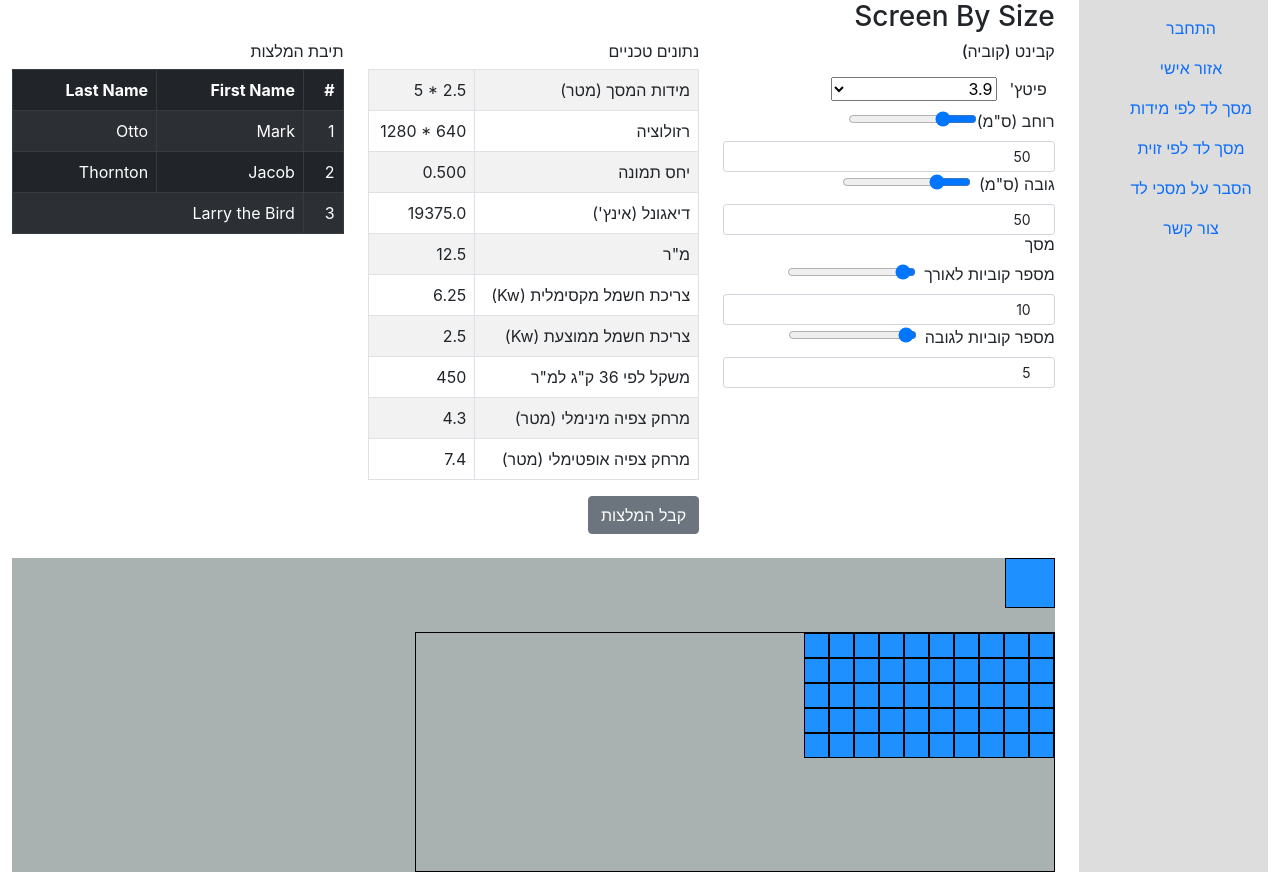
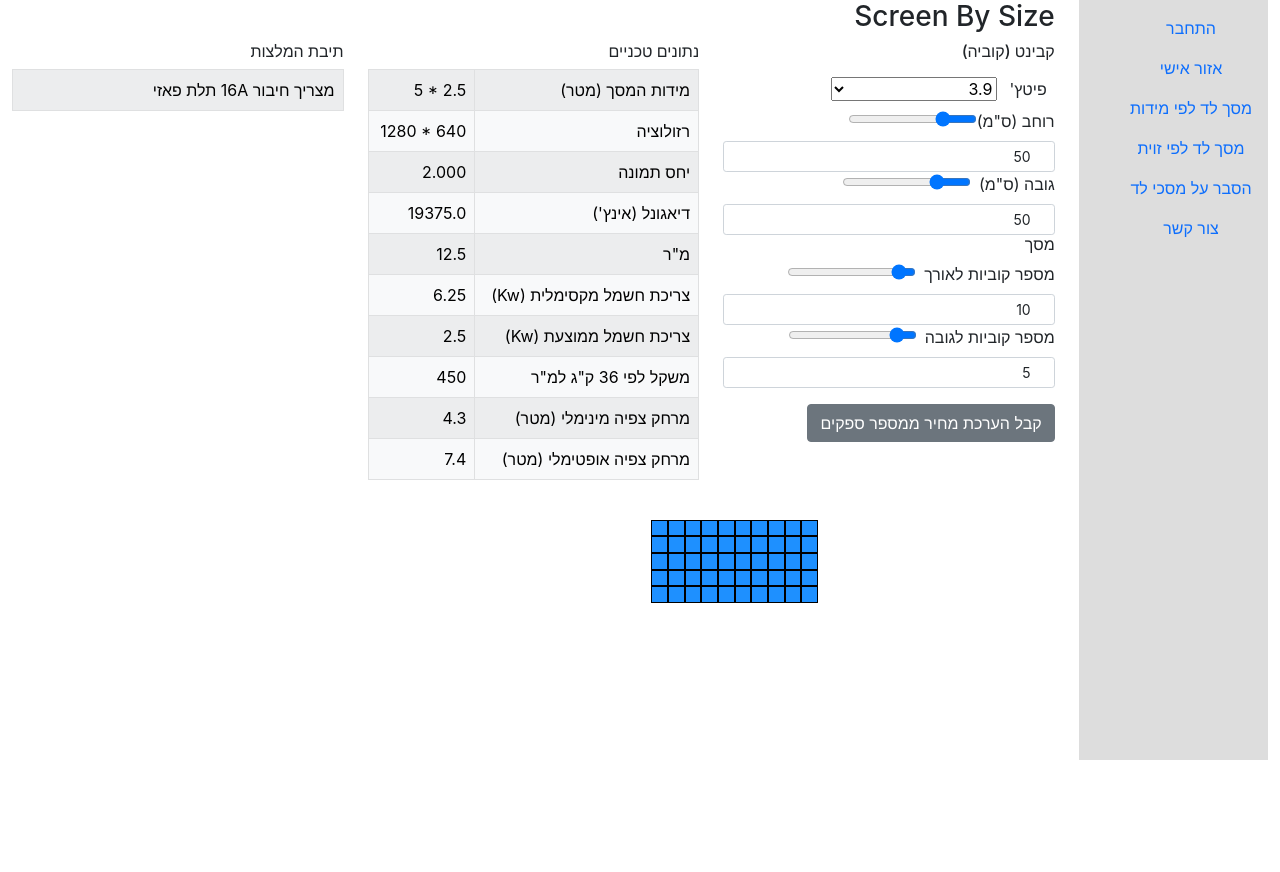
Before and after one commit to EliSheftolovich/Led-Screen-App, a React (Create React App) app: page /#/ScreenBySize in a window 1280 px wide. After the commit the page ends 800 px from the top, so only its background shows below. Built offline with nearby package versions, Linux system fonts and the light colour scheme.

Commit message:
before raising state to App

```diff
--- a/src/App.js
+++ b/src/App.js
@@ -21,7 +21,7 @@ class App extends React.Component {
                     <Container fluid>
                         <Row>
                             <Route exact path={['/ScreenBySize', '/ScreenByAngle', '/Info', '/ContactUs', '/PersonalArea']}>
-                                <Col xs={3} sm={2} >
+                                <Col xs={2} >
                                 <AppNavbar />
                                 </Col>
                             </Route>
@@ -33,31 +33,31 @@ class App extends React.Component {
                                     </Col>
                                 </Route>
                                 <Route exact path="/ScreenBySize">
-                                    <Col xs={9} sm={10} >
+                                    <Col xs={10}>
                                         <ScreenBySize />
                                     </Col>
                                 </Route>
 
                                 <Route exact path="/ScreenByAngle">
-                                    <Col xs={9} sm={10} >
+                                    <Col xs={10} >
                                         <ScreenByAngle />
                                     </Col>
                                 </Route>
 
                                 <Route exact path="/Info">
-                                    <Col xs={9} sm={10} >
+                                    <Col xs={10} >
                                         <Info />
                                     </Col>
                                 </Route>
 
                                 <Route exact path="/ContactUs">
-                                    <Col xs={9} sm={10} >
+                                    <Col xs={10} >
                                         <ContactUs />
                                     </Col>
                                 </Route>
 
                                 <Route exact path="/PersonalArea">
-                                    <Col xs={9} sm={10} >
+                                    <Col xs={10} >
                                         <PersonalArea />
                                     </Col>
                                 </Route>
--- a/src/comp/UserForm.jsx
+++ b/src/comp/UserForm.jsx
@@ -6,7 +6,8 @@ class UserForm extends Component {
     render() {
         const {cabinetWidth, cabinetHeight, cabinetPitch, cabinetsHor, cabinetsVer } = this.props;
         return (
-            <Form>
+            <div>
+                <Form>
                 <h6>קבינט (קוביה)</h6>
 
                 <Form.Group controlId="cabinetPitch" >
@@ -60,13 +61,13 @@ class UserForm extends Component {
                 <Form.Control
                  value={cabinetsHor}
                  onChange={this.props.cabinetsHorChange}
-                 min="1" max="200"
+                 min="2" max="100"
                 size="sm" type="range" />
 
                 <Form.Control
                 value={cabinetsHor}
                 onChange={this.props.cabinetsHorChange}
-                min="1" max="200"
+                min="2" max="100"
                 size="sm" type="number" />
             </Form.Group>
 
@@ -75,17 +76,21 @@ class UserForm extends Component {
                 <Form.Control
                  value={cabinetsVer}
                  onChange={this.props.cabinetsVerChange}
-                 min="1" max="200"
+                 min="2" max="30"
                 size="sm" type="range" />
 
                 <Form.Control
                 value={cabinetsVer}
                 onChange={this.props.cabinetsVerChange}
-                min="1" max="200"
+                min="2" max="30"
                 size="sm" type="number" />
             </Form.Group>
 
             </Form>
+
+            <button className="btn btn-secondary mt-3">קבל הערכת מחיר ממספר ספקים</button>
+
+            </div>
 
           );
     }
--- a/src/comp/UserScreen.css
+++ b/src/comp/UserScreen.css
@@ -1,13 +1,13 @@
 .user-screen {
-  background-color: rgb(169, 177, 177);
+  /* background-color: rgb(169, 177, 177); */
 }
 
 .screen-wraper {
-  /* display: flex;
-  align-items: flex-end;
-  justify-content: flex-start; */
-  display: grid;
-  border: black solid 1px;
+  display: flex;
+  /* align-items: flex-end; */
+  justify-content: center;
+  /* display: grid; */
+  /* border: black solid 1px; */
   width: 50vw;
   height: 30vh;
   /* resize: none; */
--- a/src/comp/UserScreen.jsx
+++ b/src/comp/UserScreen.jsx
@@ -1,5 +1,5 @@
 import React, { Component } from 'react';
-import uuid from 'react-uuid'
+import uuid from 'react-uuid';
 import { FontAwesomeIcon } from '@fortawesome/react-fontawesome'
 import {faMale } from '@fortawesome/free-solid-svg-icons';
 
@@ -22,7 +22,7 @@ class UserScreen extends Component {
     }
 
     render() {
-        const {cabinetsHor, cabinetsVer, cabinetHeight, cabinetWidth, cabinetPitch } = this.props;
+        const {cabinetsHor, cabinetsVer, cabinetHeight, cabinetWidth } = this.props;
 
         const cabinetSize = {
             backgroundColor: "DodgerBlue",
@@ -31,9 +31,16 @@ class UserScreen extends Component {
             width: cabinetWidth
           };
 
+          let ratio = 3;
+          if (cabinetsHor > 90 || cabinetsVer > 35) {ratio = 5.5}
+          else if (cabinetsHor > 80 || cabinetsVer > 30) {ratio = 5}
+          else if (cabinetsHor > 70 || cabinetsVer > 25) {ratio = 4.5}
+          else if  (cabinetsHor > 60 || cabinetsVer > 20) {ratio = 4}
+          else if (cabinetsHor > 50 || cabinetsVer > 15) {ratio = 3.5}
+
           const userScreenStyle = {
-            width: (cabinetsHor * cabinetWidth)/2 + "px",
-            height: (cabinetsVer * cabinetHeight)/2 + "px",
+            width: (cabinetsHor * cabinetWidth)/ratio + "px",
+            height: (cabinetsVer * cabinetHeight)/ratio + "px",
             backgroundColor: "DodgerBlue",
             display: "flex",
             flexWrap: "wrap"
@@ -41,9 +48,10 @@ class UserScreen extends Component {
 
         return (
         <div className="user-screen">
-            <div style={cabinetSize}></div>
-            <br></br>
+            {/* <div style={cabinetSize}></div> */}
+            {/* <br></br> */}
             <div className="screen-wraper" >
+
             {/* <figure>
                 <FontAwesomeIcon icon={faMale}
                 preserveAspectRatio="xMidYMin slice" x="0" y="30"
@@ -51,6 +59,7 @@ class UserScreen extends Component {
                 // className="man-icon"
                 />
             </figure>  */}
+
                 <div style={userScreenStyle} >
                 {this.renderCabinets()}
                 </div>
--- a/src/comp/UserTips.jsx
+++ b/src/comp/UserTips.jsx
@@ -1,34 +1,73 @@
 import React, { Component } from 'react';
+import uuid from 'react-uuid'
+
 import { Table } from 'react-bootstrap';
 
 class Usertips extends Component {
     render() {
+      const {screenLength, screenHigth, screenSize, screenHorRes, screenVerRes, screenResolution,
+        screenRatio, screenDiagonal, ScreenSqm, screenMaxPowerCons, screenAvPowerCons,
+         screenWeigth, screenMinView, screenOptView} = this.props.screenTechData
+
+         const notifications = [];
+
+         if (screenMaxPowerCons > 72000 ){
+          notifications.push(<div>מצריך חיבור מעל  125A תלת פאזי</div>)
+        }
+        else if (screenMaxPowerCons > 54000){
+          notifications.push(<div>מצריך חיבור פעמיים 63A  תלת פאזי</div>)
+        }
+        else if (screenMaxPowerCons > 36000){
+          notifications.push(<div>מצריך חיבור 63A ו32A תלת פאזי</div>)
+        }
+        else if (screenMaxPowerCons > 18000){
+          notifications.push(<div>מצריך חיבור 63A תלת פאזי</div>)
+        }
+        else if (screenMaxPowerCons > 9000){
+          notifications.push(<div>מצריך חיבור 32A תלת פאזי</div>)
+        }
+        else if (screenMaxPowerCons > 3000){
+          notifications.push(<div>מצריך חיבור 16A תלת פאזי</div>)
+        }
+        else {
+          notifications.push(<div>מצריך חיבור 16A חד פאזי</div>)
+        }
+
+        if (screenHorRes > 7680 || screenVerRes > 4320 ){
+          notifications.push(<div> רזולוציה גבוהה מ 8K, מצריך מערכת ניגון תוכן מסונכרנת מרובת יציאות</div>)
+        }
+        else if (screenHorRes > 3840 || screenVerRes > 2160){
+          notifications.push(<div> רזולוציה גבוהה מ 4K, צריך מערכת ניגון תוכן מסונכרנת עם מספר יציאות </div>)
+        }
+        else if (screenHorRes > 1920 || screenVerRes > 1080){
+          notifications.push(<div>רזולוציה גבוהה מ full-hd, יתכן וצריך מערכת ניגון תוכן מסונכרנת</div>)
+        }
+
+        if (screenRatio > 1.72 && screenRatio < 1.82 ){
+          notifications.push(<div> המסך הוא בתחום יחס תמונה 16:9</div>)
+        }
+        else if (screenRatio > 1.55 && screenRatio < 1.65 ){
+          notifications.push(<div> המסך הוא בתחום יחס תמונה 16:10</div>)
+        }
+        else if (screenRatio > 1.28 && screenRatio < 1.38 ){
+          notifications.push(<div> המסך הוא בתחום יחס תמונה 4:3</div>)
+        }
+
+
+
+
         return (
             <div>
 <h6>תיבת המלצות</h6>
-<Table striped bordered hover variant="dark">
-  <thead>
-    <tr>
-      <th>#</th>
-      <th>First Name</th>
-      <th>Last Name</th>
-    </tr>
-  </thead>
+<Table striped bordered hover variant="light">
   <tbody>
-    <tr>
-      <td>1</td>
-      <td>Mark</td>
-      <td>Otto</td>
-    </tr>
-    <tr>
-      <td>2</td>
-      <td>Jacob</td>
-      <td>Thornton</td>
-    </tr>
-    <tr>
-      <td>3</td>
-      <td colSpan="2">Larry the Bird</td>
-    </tr>
+      {notifications.map(notification => (
+        <tr key={uuid()}>
+          <td>{notification}</td>
+        </tr>
+      )
+
+      )}
   </tbody>
 </Table>
             </div>
--- a/src/comp/common/UserResult.jsx
+++ b/src/comp/common/UserResult.jsx
@@ -11,7 +11,7 @@ class UserResult extends Component {
          screenWeigth, screenMinView, screenOptView} = this.props.screenTechData
 
 
-      console.log(this.props.screenTechData)
+      // console.log(this.props.screenTechData)
 
       const resultsStyle = {
         direction: "ltr",
@@ -21,7 +21,7 @@ class UserResult extends Component {
 <React.Fragment>
 <h6>נתונים טכניים</h6>
 
-<Table striped bordered hover>
+<Table striped bordered hover variant="light">
 
   <tbody >
     <tr>
@@ -67,8 +67,6 @@ class UserResult extends Component {
 
   </tbody>
 </Table>
-<button className="btn btn-secondary"
->קבל המלצות</button>
 </React.Fragment>
 
           );
--- a/src/pages/ScreenBySize.jsx
+++ b/src/pages/ScreenBySize.jsx
@@ -66,19 +66,19 @@ changeCabinetTo60 = (e) =>{
   render() {
     const {cabinetsHor, cabinetsVer, cabinetHeight, cabinetWidth, cabinetPitch } = this.state;
 
-    const screenLength= cabinetsHor*cabinetWidth/100;
+    const screenLength= cabinetsHor*cabinetWidth/100;  // Meters
     const screenHigth = cabinetsVer*cabinetHeight/100;
     const screenSize = `${screenLength} * ${screenHigth}`;
     const screenHorRes = screenLength * 1000 / cabinetPitch;
     const screenVerRes = screenHigth * 1000 / cabinetPitch;
     const screenResolution = `${screenHorRes} *  ${screenVerRes}`;
-    const screenRatio = screenHigth /screenLength;
-    const screenDiagonal = Math.pow((Math.pow((screenLength / 0.0254), 2) * Math.pow((screenHigth / 0.0254), 2)), 1/2);
+    const screenRatio = screenLength / screenHigth;
+    const screenDiagonal = Math.pow((Math.pow((screenLength / 0.0254), 2) * Math.pow((screenHigth / 0.0254), 2)), 1/2); // inch
     const ScreenSqm = screenLength*screenHigth;
-    const screenMaxPowerCons = ScreenSqm * 500;
+    const screenMaxPowerCons = ScreenSqm * 500;  // Watt
     const screenAvPowerCons = ScreenSqm * 200;
-    const screenWeigth = ScreenSqm * 36;
-    const screenMinView = cabinetPitch * 1.1;
+    const screenWeigth = ScreenSqm * 36;  //kg
+    const screenMinView = cabinetPitch * 1.1; //meters
     const screenOptView = cabinetPitch * 1.9;
 
     const screenTechData = {screenLength, screenHigth, screenSize, screenHorRes, screenVerRes, screenResolution,
@@ -102,24 +102,15 @@ changeCabinetTo60 = (e) =>{
         cabinetsHor={this.state.cabinetsHor}
         cabinetPitchChange={this.cabinetPitchChange}
         cabinetPitch={this.state.cabinetPitch}
-
         />
         </Col>
 
         <Col>
-        <UserResult
-        screenTechData={screenTechData}
-         cabinetWidth={this.state.cabinetWidth}
-         cabinetHeight={this.state.cabinetHeight}
-         cabinetsHor={this.state.cabinetsHor}
-         cabinetsVer={this.state.cabinetsVer}
-         cabinetPitch={this.state.cabinetPitch}
-
-        />
+        <UserResult screenTechData={screenTechData}/>
         </Col>
 
         <Col xs={4}>
-        <Usertips/>
+        <Usertips screenTechData={screenTechData}/>
       </Col>
       </Row>
       <br/>
```
Also changed, not shown: 1 other file (tests, documents, lock files or other folders).
